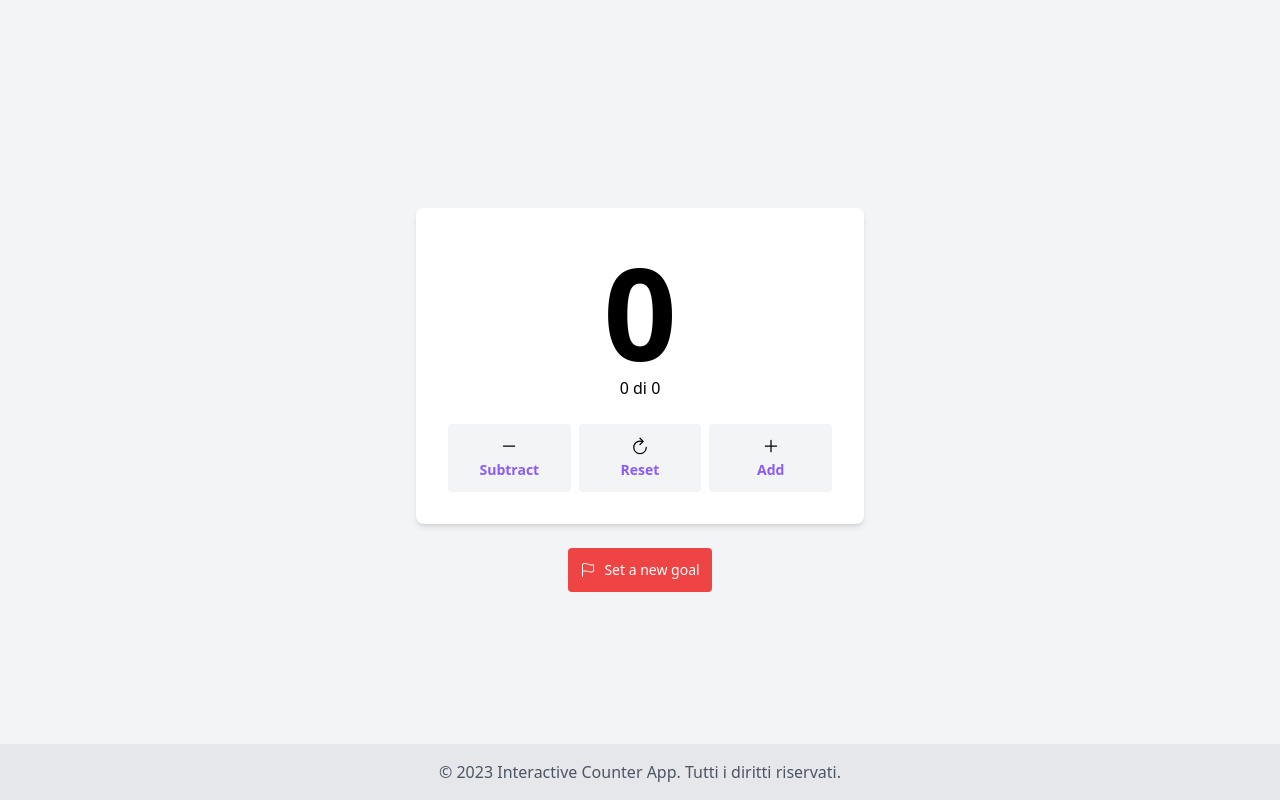
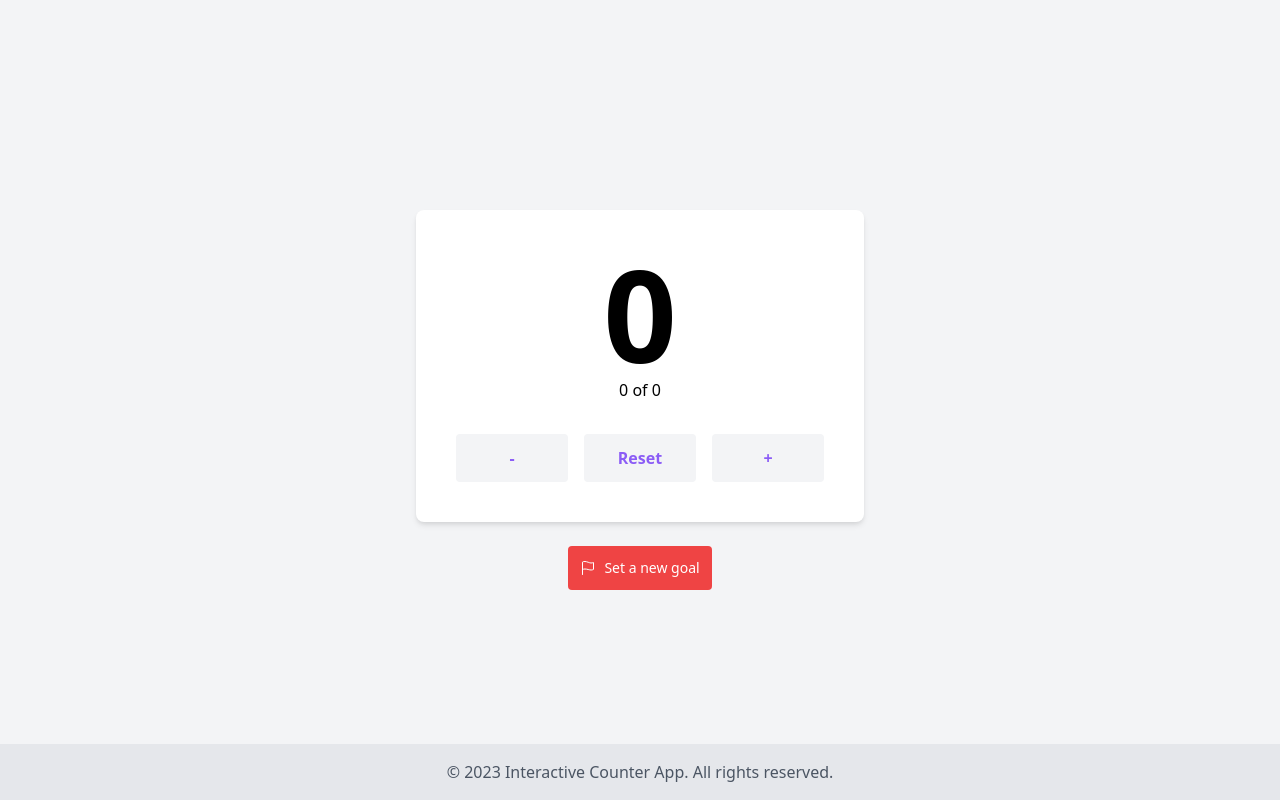
Before and after one commit to ciriusblack13/Counter, a plain HTML site: page index.html in a window 1280 px wide. Both pictures are taken after a click on the button "Set". Drawn offline with nearby package versions, Linux system fonts and the light colour scheme.

Commit message:
Added some notes, modified the operator buttons and counter display so that they are generated via js

```diff
--- a/assets/js/script.js
+++ b/assets/js/script.js
@@ -1,35 +1,146 @@
-const counter = document.querySelector("p.counter");
-const number = document.querySelector("#number");
-const operators = document.querySelectorAll(".btns button");
-const goalInput = document.querySelector("#goal-input");
-const setButton = document.querySelector("#set-button");
-const goalButton = document.querySelector("#goal-button");
-const goalContainer = document.querySelector(".goal-container");
-const counterContainer = document.querySelector(".counter-container");
-const winPhrase = document.querySelector("#win");
+// Function to select an element by its selector
+const select = (selector) => document.querySelector(selector);
+
+// DOM elements
+const counter = select("p.counter");
+const goalInput = select("#goal-input");
+const setButton = select("#set-button");
+const goalButton = select("#goal-button");
+const goalContainer = select("#goal-container");
+const counterContainer = select("#counter-container");
+const winPhrase = select("#win");
+const buttonWrapper = select("#btns");
+const tailwindClasses =
+  "flex flex-col items-center p-3 bg-gray-100 hover:bg-gray-200 font-bold text-purple-500 w-full rounded m-2";
+
+const createDOMElement = (tag, className, innerHTML) => {
+  const element = document.createElement(tag);
+  element.classList.add(...className.split(" "));
+  element.innerHTML = innerHTML;
+  console.log(className);
+  return element;
+};
+
+// Create number display
+const number = createDOMElement(
+  "h1",
+  "text-9xl font-bold text-gray-700 mt-2",
+  "0"
+);
+
+// Add number as 2nd child
+counterContainer.insertBefore(number, counterContainer.childNodes[2]);
+
+// State variables
 let goal = 0;
 let count = 0;
 
-counter.innerHTML = `${count} di ${goal}`;
+// Initialize the counter display
+counter.textContent = `${count} of ${goal}`;
 
+// Function to toggle display between goal and counter
 const changeDisplay = () => {
   goalContainer.classList.toggle("hidden");
   counterContainer.classList.toggle("hidden");
   goalButton.classList.toggle("hidden");
 };
 
+// Function to change the color of the number and show/hide win phrase
 const changeColor = () => {
   if (count >= goal) {
     number.style.color = "green";
     winPhrase.classList.remove("hidden");
-  } else if (count < 0) {;
+  } else if (count < 0) {
     number.style.color = "red";
-    counter.textContent = `0 di ${goal}`;
+    counter.textContent = `0 of ${goal}`;
   } else {
     number.style.color = "black";
   }
 };
 
+const updateCounter = () => {
+  number.textContent = count;
+  counter.textContent = `${count} di ${goal}`;
+  changeColor();
+};
+
+// Object mapping button classes to actions
+const buttonActions = {
+  increase: () => {
+    count += 1;
+    updateCounter();
+  },
+  decrease: () => {
+    count -= 1;
+    updateCounter();
+  },
+  reset: () => {
+    count = 0;
+    winPhrase.classList.add("hidden");
+    updateCounter();
+  },
+};
+
+// Array of objects to define the buttons
+const buttonsData = [
+  {
+    className: "decrease",
+    innerHTML: "-",
+    onClick: buttonActions.decrease,
+    tailwind: tailwindClasses,
+  },
+  {
+    className: "reset",
+    innerHTML: "Reset",
+    onClick: buttonActions.reset,
+    tailwind: tailwindClasses,
+  },
+  {
+    className: "increase",
+    innerHTML: "+",
+    onClick: buttonActions.increase,
+    tailwind: tailwindClasses,
+  },
+];
+
+// Function to create a button with specific classes and onClick action
+const createButton = (tag, className, innerHTML, onClick, tailwind) => {
+  const element = document.createElement(tag);
+
+  if (tailwind && typeof tailwind === "string") {
+    element.classList.add(className, ...tailwind.split(" "));
+  } else {
+    element.classList.add(className);
+  }
+
+  element.innerHTML = innerHTML;
+  element.addEventListener("click", onClick);
+  return element;
+};
+
+buttonsData.forEach(({ className, innerHTML, onClick, tailwind }) => {
+  const button = createButton("button", className, innerHTML, onClick);
+  button.classList.add(...tailwind.split(" "));
+  buttonWrapper.appendChild(button);
+});
+
+// Event listener for operator buttons
+buttonWrapper.addEventListener("click", (event) => {
+  const clickedButton = event.target;
+
+  if (clickedButton.tagName === "button") {
+    const action = clickedButton.classList[0];
+    if (buttonActions[action]) {
+      buttonActions[action]();
+    }
+  }
+
+  number.textContent = count;
+  counter.textContent = `${count} di ${goal}`;
+  changeColor();
+});
+
+// Event listener for "Set Goal" button click
 setButton.addEventListener("click", () => {
   const newGoal = parseInt(goalInput.value);
   if (!isNaN(newGoal)) {
@@ -41,21 +152,9 @@ setButton.addEventListener("click", () => {
   changeDisplay();
 });
 
+// Event listener for "Goal" button click
 goalButton.addEventListener("click", () => {
   count = 0;
   number.textContent = count;
   changeDisplay();
 });
-
-operators.forEach((button) => {
-  button.addEventListener("click", (e) => {
-    const styles = e.currentTarget.classList;
-    if (styles.contains("increase")) { count++; };
-    if (styles.contains("decrease")) { count--;};
-    if (styles.contains("reset")) { count = 0; winPhrase.classList.add("hidden");};
-
-    number.textContent = count;
-    counter.textContent = `${count} di ${goal}`;
-    changeColor();
-  });
-});
--- a/index.html
+++ b/index.html
@@ -1,11 +1,10 @@
 <!DOCTYPE html>
 <html lang="en">
   <head>
+    <!-- Meta tags for character set, viewport, and Open Graph -->
     <meta charset="UTF-8" />
     <meta http-equiv="X-UA-Compatible" content="IE=edge" />
     <meta name="viewport" content="width=device-width, initial-scale=1.0" />
-
-    <!-- Tag Open Graph -->
     <meta
       property="og:title"
       content="Counter by José Antonio - Web Developer"
@@ -16,6 +15,8 @@
     <meta property="og:type" content="website" />
 
     <title>Counter</title>
+
+    <!-- Favicon link -->
     <link
       rel="icon"
       alt="Counter logo"
@@ -23,6 +24,7 @@
       href="./assets/img/favicon.png"
     />
 
+    <!-- Tailwind CSS stylesheet -->
     <link
       href="https://cdn.jsdelivr.net/npm/tailwindcss@2.2.19/dist/tailwind.min.css"
       rel="stylesheet"
@@ -33,12 +35,13 @@
     <div class="flex flex-col justify-center items-center font-sans">
       <!-- SET GOAL -->
       <div
-        class="goal-container container bg-white rounded-lg shadow-md p-8 text-center w-4/5 max-w-md"
+        id="goal-container"
+        class="container bg-white rounded-lg shadow-md p-8 text-center w-4/5 max-w-md"
       >
         <h1 class="text-2xl font-bold text-gray-700 mb-6">Set Your Goal</h1>
         <div class="top mb-6">
           <input
-            type="number"
+            type="integer"
             id="goal-input"
             class="w-16 p-2 border rounded-md no-underline"
             placeholder="Goal"
@@ -54,7 +57,8 @@
 
       <!-- COUNTER -->
       <div
-        class="counter-container container bg-white rounded-lg shadow-md p-8 text-center w-4/5 max-w-md hidden"
+        id="counter-container"
+        class="container bg-white rounded-lg shadow-md p-8 text-center w-4/5 max-w-md hidden"
       >
         <p
           id="win"
@@ -62,39 +66,12 @@
         >
           You did it, congratulations!
         </p>
-        <h1 id="number" class="text-9xl font-bold text-gray-700 mt-2">0</h1>
         <p class="counter mb-6"></p>
-        <div class="btns flex justify-between">
-          <button
-            class="decrease flex flex-col items-center p-3 bg-gray-100 hover:bg-gray-200 font-bold text-purple-500 w-full rounded"
-          >
-            <ion-icon
-              name="remove-outline"
-              class="text-xl text-black mb-1"
-            ></ion-icon>
-            <span class="text-sm">Subtract</span>
-          </button>
-          <button
-            class="reset flex flex-col items-center p-3 bg-gray-100 hover:bg-gray-200 font-bold text-purple-500 w-full rounded ml-2"
-          >
-            <ion-icon
-              name="refresh-outline"
-              class="text-xl text-black mb-1"
-            ></ion-icon>
-            <span class="text-sm">Reset</span>
-          </button>
-          <button
-            class="increase flex flex-col items-center p-3 bg-gray-100 hover:bg-gray-200 font-bold text-purple-500 w-full rounded ml-2"
-          >
-            <ion-icon
-              name="add-outline"
-              class="text-xl text-black mb-1"
-            ></ion-icon>
-            <span class="text-sm">Add</span>
-          </button>
+        <div class="btns flex justify-between" id="btns">
         </div>
       </div>
 
+      <!-- GOAL BUTTON (Hidden by default) -->
       <button
         id="goal-button"
         class="new-goal flex justify-center items-center p-3 bg-red-500 hover:bg-red-600 rounded text-white mt-6 hidden"
@@ -104,13 +81,14 @@
       </button>
     </div>
 
+    <!-- FOOTER -->
     <footer class="bg-gray-200 p-4 text-center absolute bottom-0 w-full">
       <p class="text-gray-600">
-        © 2023 Interactive Counter App. Tutti i diritti riservati.
+        © 2023 Interactive Counter App. All rights reserved.
       </p>
     </footer>
 
-    <!-- IONICON LINK  -->
+    <!-- IONICON LINK -->
     <script
       type="module"
       src="https://unpkg.com/ionicons@5.5.2/dist/ionicons/ionicons.esm.js"
@@ -120,7 +98,7 @@
       src="https://unpkg.com/ionicons@5.5.2/dist/ionicons/ionicons.js"
     ></script>
 
-    <!-- PERSONAL SCRIPT -->
+    <!-- PERSONAL JS -->
     <script src="./assets/js/script.js"></script>
   </body>
 </html>
```
Also changed, not shown: 2 other files.
